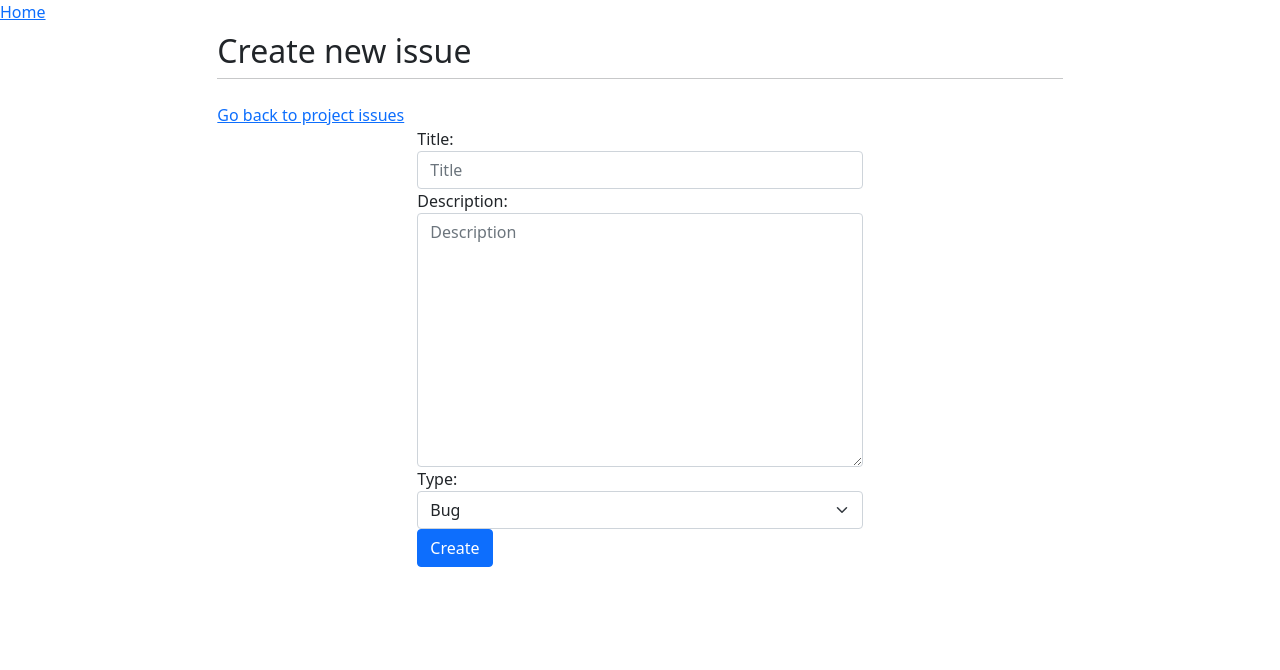
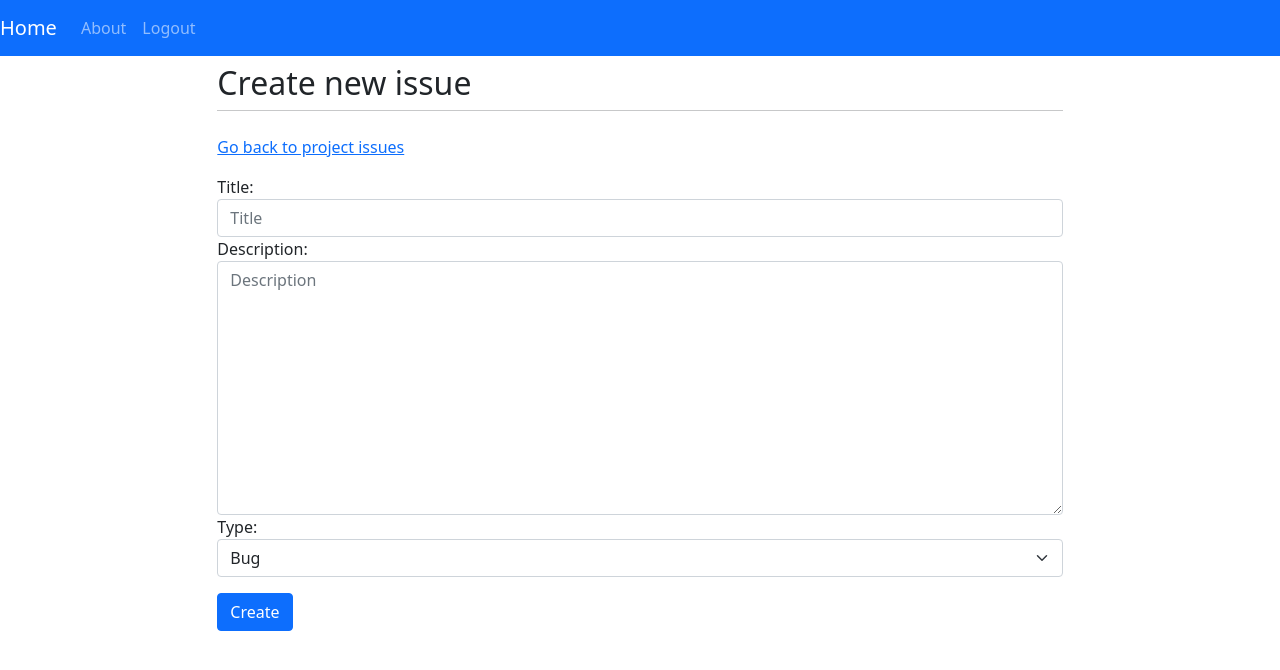
Before and after one commit to michaelkinnas/HUA-DIT-DevOps-WebApp-Issue-Tracker, a Django app: page /create_issue/3 in a window 1280 px wide. Shown: the top 670 px of the page. Run offline with Django 4.2, Linux system fonts and the light colour scheme.

Commit message:
added create project form and styled navbar with bootstrap

```diff
--- a/main/forms.py
+++ b/main/forms.py
@@ -18,3 +18,7 @@ class createNewIssue(forms.Form):
         ("T", "Task"),
     ]
     type = forms.CharField(label='Type', widget = forms.Select(choices=TYPE, attrs={'class':'form-select'}))
+
+class createNewProject(forms.Form):
+    title = forms.CharField(max_length=64, widget=forms.TextInput(attrs={'class':'form-control', 'placeholder':'Title'}))
+    description = forms.CharField(max_length=256, widget=forms.Textarea(attrs={'class':'form-control', 'placeholder':'Description'}))
--- a/main/templates/main/base.html
+++ b/main/templates/main/base.html
@@ -14,10 +14,37 @@
 </head>
 
 <body>
-    <div class="sidenav">
-        <a href="/">Home</a>
-        <!-- <a href="/create">Create</a> -->
-    </div>
+    <!-- <nav class="navbar bg-primary" data-bs-theme="dark">
+
+        <div class="container-fluid">
+            <a href="/" class="navbar-brand" style="color: aliceblue;">Home</a>
+            <a href="/" class="navbar-brand" style="color: aliceblue;">About</a>
+        </div>
+    </nav> -->
+    <nav class="navbar navbar-expand-lg navbar-dark bg-primary">
+        <a class="navbar-brand" href="/">Home</a>
+        <button class="navbar-toggler" type="button" data-toggle="collapse" data-target="#navbarNav"
+            aria-controls="navbarNav" aria-expanded="false" aria-label="Toggle navigation">
+            <span class="navbar-toggler-icon"></span>
+        </button>
+        <div class="collapse navbar-collapse" id="navbarNav">
+            <ul class="navbar-nav">
+                <li class="nav-item active">
+                    <a class="nav-link" href="/">About </a>
+                </li>
+                <li class="nav-item">
+                    <a class="nav-link" href="#">Logout</a>
+                </li>
+                <!-- <li class="nav-item">
+                    <a class="nav-link" href="#">Pricing</a>
+                </li>
+                <li class="nav-item">
+                    <a class="nav-link disabled" href="#">Disabled</a>
+                </li> -->
+            </ul>
+        </div>
+    </nav>
+
     <div id="content" , name="content" , class="main">
         <div class="row justify-content-center">
             <div class="col-8">
--- a/main/templates/main/create_issue.html
+++ b/main/templates/main/create_issue.html
@@ -6,13 +6,20 @@
 {% block content %}
 <h2 class="mt-2">Create new issue</h2>
 <hr class="mt-0 mb-4">
-<a href="/issues/{{project_id}}">Go back to project issues</a>
+
+<p><a href="/issues/{{project_id}}"
+        class="link-primary link-offset-2 link-underline-opacity-25 link-underline-opacity-100-hover">Go back to project
+        issues</a></p>
+
+<!-- <a href="/issues/{{project_id}}">Go back to project issues</a> -->
 
 <div class="mb-3">
-    <form action="/create_issue/{{project_id}}" method="post" style="margin-left: 200px; margin-right: 200px;">
+    <form action="/create_issue/{{project_id}}" method="post">
+        <!-- <form action="/create_issue/{{project_id}}" method="post" style="margin-left: 200px; margin-right: 200px;"> -->
         <!-- <div class="mb-3"> -->
         {% csrf_token %}
         {{form}}
+        <p></p>
         <input type="submit" value="Create" class="btn btn-primary" />
         <!-- </div> -->
     </form>
--- a/main/templates/main/details.html
+++ b/main/templates/main/details.html
@@ -6,6 +6,7 @@
 <a href="/issues/{{issue.project.id}}">Go back to project issues</a>
 
 <h3>Issue #{{issue.id}}</h3>
+
 
 <div class="card">
     <div class="card-header">
--- a/main/templates/main/projects.html
+++ b/main/templates/main/projects.html
@@ -5,6 +5,10 @@
 {% block content %}
 <h2 class="mt-2">Projects</h2>
 <hr class="mt-0 mb-4">
+<div style="display: flex; justify-content: space-between; margin-bottom: 10px">
+    <span></span>
+    <a class="btn btn-primary" href="/create_project/" role="button">Create new project</a>
+</div>
 {% for project in projects %}
 <div class="card" style="width: 18rem;">
     <div class="card-body">
--- a/main/views.py
+++ b/main/views.py
@@ -2,7 +2,7 @@ from django.shortcuts import render
 from django.http import HttpResponse, HttpResponseRedirect
 import datetime
 from .models import Issue, Project
-from .forms import createNewIssue
+from .forms import createNewIssue, createNewProject
 
 # Create your views here.
 def home(request):
@@ -25,7 +25,18 @@ def issue(request, issue_id):
     return render(request, "main/details.html", {"issue":issue})
 
 def create_project(request):
-    pass
+    if request.method == "POST":
+        form = createNewProject(request.POST)
+        if form.is_valid():
+            title = form.cleaned_data["title"]
+            description = form.cleaned_data["description"]
+            project = Project(title=title, description=description)
+            project.save()
+            return HttpResponseRedirect(f"/issues/{project.id}")
+    else: #if method==GET
+        form = createNewProject()
+    return render(request, "main/create_project.html", {"form":form})
+
 
 def create_issue(request, project_id):
     if request.method == "POST":
```
Also changed, not shown: main/templates/main/create_project.html (added, +23 -0 lines).
